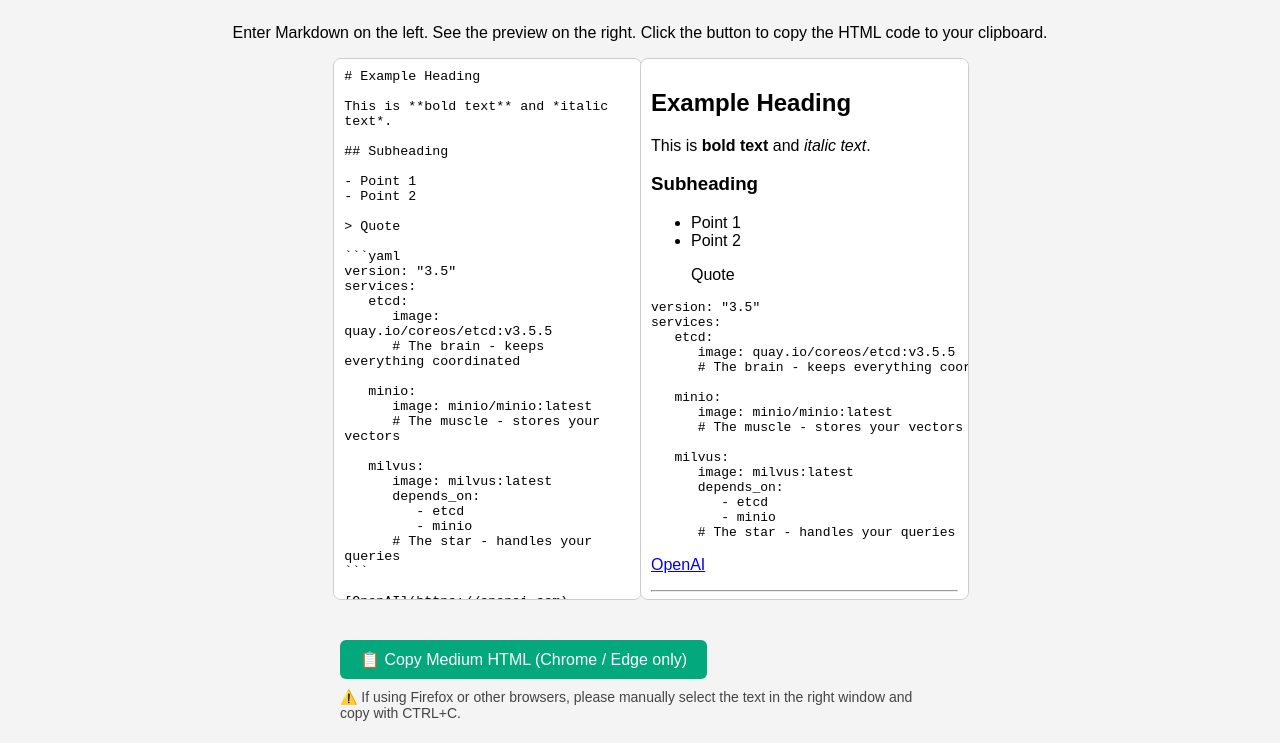
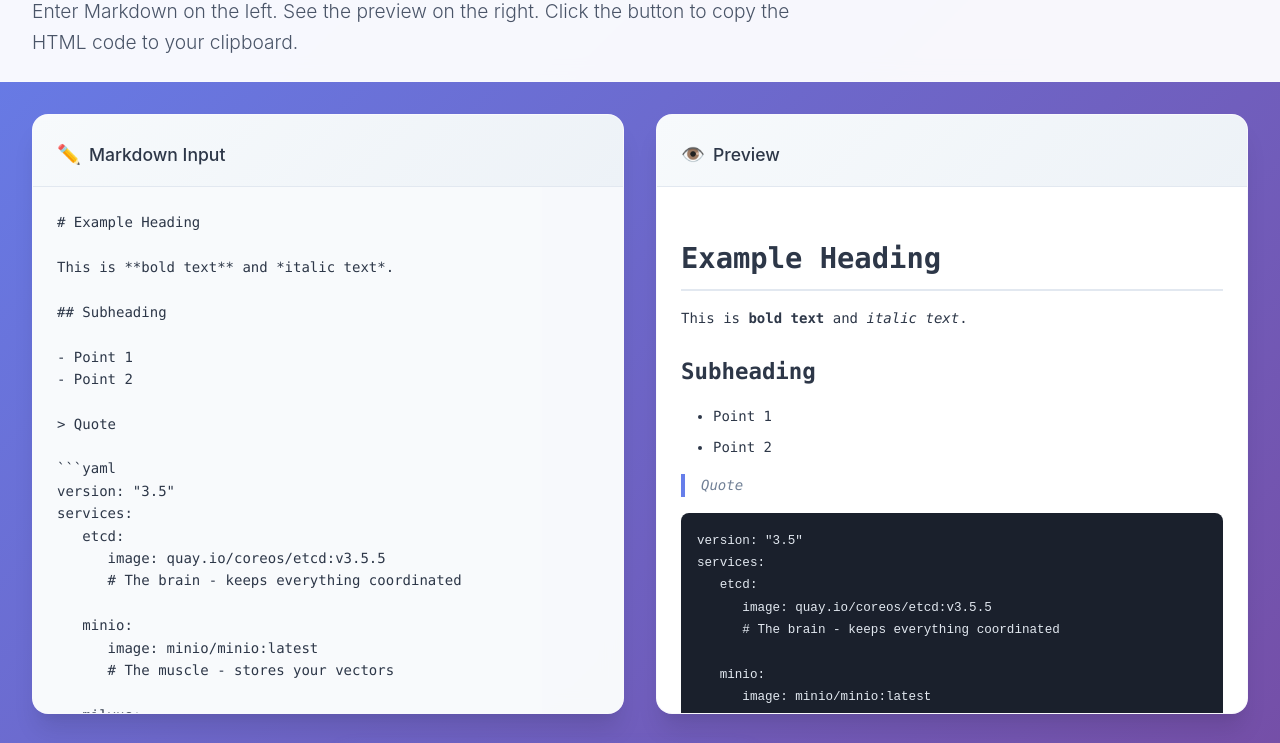
Before and after one commit to Rigel-Computer/markdown-to-medium-converter, a plain HTML site: page markdown-to-medium_EN.html in a window 1280 px wide. Shown: the part 100-843 px from the top of the page. Drawn offline with Linux system fonts and the light colour scheme.

Commit message:
Adjusted colors

```diff
--- a/markdown-to-medium_EN.html
+++ b/markdown-to-medium_EN.html
@@ -1,147 +1,373 @@
-<!-- 20.07.2025 21:18 | Button nur für macOS entfernt, Hinweis ergänzt -->
+<!-- saved from url=(0022)http://internet.e-mail -->
 <!DOCTYPE html>
 <html lang="en">
    <head>
       <meta charset="UTF-8" />
       <meta name="viewport" content="width=device-width, initial-scale=1.0" />
       <title>Markdown to Medium.com Converter</title>
+
       <style>
+         * {
+            margin: 0;
+            padding: 0;
+            box-sizing: border-box;
+         }
+
          body {
-            font-family: sans-serif;
-            background: #f4f4f4;
-            padding: 20px;
+            font-family: -apple-system, BlinkMacSystemFont, "Segoe UI", "Roboto",
+               "Oxygen", "Ubuntu", "Cantarell", "Fira Sans", "Droid Sans",
+               "Helvetica Neue", sans-serif;
+            background: linear-gradient(135deg, #667eea 0%, #764ba2 100%);
+            min-height: 100vh;
+            color: #2d3748;
+            line-height: 1.6;
+         }
+
+         .header {
+            background: rgba(255, 255, 255, 0.95);
+            backdrop-filter: blur(10px);
+            border-bottom: 1px solid rgba(255, 255, 255, 0.2);
+            padding: 1.5rem 2rem;
+            margin-bottom: 2rem;
+         }
+
+         .header h1 {
+            font-size: 2.5rem;
+            font-weight: 600;
+            color: #1a202c;
+            margin-bottom: 0.5rem;
+            background: linear-gradient(135deg, #667eea, #764ba2);
+            -webkit-background-clip: text;
+            -webkit-text-fill-color: transparent;
+            background-clip: text;
+         }
+
+         .header p {
+            font-size: 1.2rem;
+            color: #4a5568;
+            font-weight: 300;
+            max-width: 800px;
          }
 
          .container {
-            max-width: 1100px;
+            max-width: 1400px;
             margin: 0 auto;
+            padding: 0 2rem;
             display: flex;
             flex-direction: row;
-            gap: 20px;
+            gap: 2rem;
+            height: calc(100vh - 200px);
+         }
+
+         .pane {
+            flex: 1;
+            display: flex;
+            flex-direction: column;
+            background: rgba(255, 255, 255, 0.95);
+            backdrop-filter: blur(10px);
+            border-radius: 16px;
+            box-shadow: 0 20px 25px -5px rgba(0, 0, 0, 0.1),
+               0 10px 10px -5px rgba(0, 0, 0, 0.04);
+            border: 1px solid rgba(255, 255, 255, 0.2);
+            overflow: hidden;
+         }
+
+         .pane-header {
+            padding: 1.5rem 1.5rem 1rem;
+            border-bottom: 1px solid #e2e8f0;
+            background: linear-gradient(135deg, #f7fafc, #edf2f7);
+         }
+
+         .pane-header h3 {
+            font-size: 1.1rem;
+            font-weight: 500;
+            color: #2d3748;
+            display: flex;
+            align-items: center;
+            gap: 0.5rem;
+         }
+
+         .pane-header .icon {
+            font-size: 1.2rem;
          }
 
          textarea,
          .preview {
             flex: 1;
-            height: 65vh;
-            min-height: 300px;
-            max-height: 65vh;
-            min-height: 400px;
-            padding: 10px;
-            border-radius: 8px;
-            border: 1px solid #ccc;
-            background: white;
+            border: none;
+            outline: none;
+            padding: 1.5rem;
+            font-family: "SF Mono", "Monaco", "Inconsolata", "Roboto Mono",
+               "Source Code Pro", "Menlo", "Consolas", monospace;
+            font-size: 14px;
+            line-height: 1.6;
             resize: none;
+            background: transparent;
+            color: #2d3748;
+         }
+
+         textarea {
+            background: rgba(248, 250, 252, 0.8);
+         }
+
+         textarea::placeholder {
+            color: #a0aec0;
+            font-style: italic;
          }
 
          .preview {
             overflow-y: auto;
+            background: white;
          }
 
-         .pane {
-            width: 50%;
-            max-width: 50%;
-            flex: 1 1 0;
-            display: flex;
-            flex-direction: column;
+         .preview::-webkit-scrollbar {
+            width: 8px;
+         }
+
+         .preview::-webkit-scrollbar-track {
+            background: #f1f5f9;
+            border-radius: 4px;
+         }
+
+         .preview::-webkit-scrollbar-thumb {
+            background: #cbd5e0;
+            border-radius: 4px;
+         }
+
+         .preview::-webkit-scrollbar-thumb:hover {
+            background: #a0aec0;
          }
 
          .controls {
             display: flex;
             align-items: center;
-            gap: 20px;
-            margin-top: 20px;
+            justify-content: center;
+            gap: 2rem;
+            margin: 2rem 0;
+            padding: 0 2rem;
             flex-wrap: wrap;
          }
 
-         .hint {
-            font-size: 14px;
-            color: #444;
-            max-width: 600px;
+         button {
+            padding: 1rem 2rem;
+            font-size: 1rem;
+            font-weight: 500;
+            background: linear-gradient(135deg, #667eea, #764ba2);
+            color: white;
+            border: none;
+            border-radius: 12px;
+            cursor: pointer;
+            transition: all 0.3s ease;
+            box-shadow: 0 4px 15px rgba(102, 126, 234, 0.4);
+            font-family: -apple-system, BlinkMacSystemFont, "Segoe UI", "Roboto",
+               "Oxygen", "Ubuntu", "Cantarell", sans-serif;
          }
 
-         .centered {
-            display: flex;
-            flex-direction: column;
-            align-items: center;
+         button:hover {
+            transform: translateY(-2px);
+            box-shadow: 0 8px 25px rgba(102, 126, 234, 0.6);
          }
 
-         textarea,
-         .preview {
-            width: 100%;
-            height: 600px;
-            padding: 10px;
-            border-radius: 8px;
-            border: 1px solid #ccc;
-            background: white;
-         }
-         .preview {
-            overflow-y: auto;
-         }
-         button {
-            margin-top: 20px;
-            padding: 10px 20px;
-            font-size: 16px;
-            background: #03a87c;
-            color: white;
-            border: none;
-            border-radius: 6px;
-            cursor: pointer;
+         button:active {
+            transform: translateY(0);
          }
 
-         .mac .only-non-mac { display: none !important; }
-         .non-mac .only-mac { display: none !important; }
+         .hint {
+            font-size: 0.95rem;
+            color: #718096;
+            max-width: 600px;
+            text-align: center;
+            background: rgba(255, 255, 255, 0.9);
+            padding: 1rem 1.5rem;
+            border-radius: 8px;
+            border-left: 4px solid #667eea;
+         }
 
+         .mac .only-non-mac {
+            display: none !important;
+         }
+         .non-mac .only-mac {
+            display: none !important;
+         }
+
+         /* Responsive Design */
+         @media (max-width: 1024px) {
+            .container {
+               flex-direction: column;
+               height: auto;
+            }
+
+            .pane {
+               min-height: 400px;
+            }
+
+            .header h1 {
+               font-size: 2rem;
+            }
+
+            .header p {
+               font-size: 1.1rem;
+            }
+         }
+
+         @media (max-width: 768px) {
+            .header {
+               padding: 1rem;
+            }
+
+            .container {
+               padding: 0 1rem;
+            }
+
+            .controls {
+               padding: 0 1rem;
+            }
+         }
+
+         /* Preview Styling */
+         .preview h2,
+         .preview h3,
+         .preview h4 {
+            color: #2d3748;
+            margin: 1.5rem 0 1rem;
+            font-weight: 600;
+         }
+
+         .preview h2 {
+            font-size: 1.8rem;
+            border-bottom: 2px solid #e2e8f0;
+            padding-bottom: 0.5rem;
+         }
+
+         .preview h3 {
+            font-size: 1.4rem;
+         }
+
+         .preview h4 {
+            font-size: 1.2rem;
+         }
+
+         .preview p {
+            margin: 1rem 0;
+            color: #4a5568;
+         }
+
+         .preview code {
+            background: #f7fafc;
+            padding: 0.2rem 0.4rem;
+            border-radius: 4px;
+            font-family: "JetBrains Mono", monospace;
+            font-size: 0.9em;
+            color: #e53e3e;
+         }
+
+         .preview pre {
+            background: #1a202c;
+            color: #e2e8f0;
+            padding: 1rem;
+            border-radius: 8px;
+            overflow-x: auto;
+            margin: 1rem 0;
+         }
+
+         .preview pre code {
+            background: none;
+            color: inherit;
+            padding: 0;
+         }
+
+         .preview blockquote {
+            border-left: 4px solid #667eea;
+            padding-left: 1rem;
+            margin: 1rem 0;
+            color: #718096;
+            font-style: italic;
+         }
+
+         .preview ul,
+         .preview ol {
+            margin: 1rem 0;
+            padding-left: 2rem;
+         }
+
+         .preview li {
+            margin: 0.5rem 0;
+         }
+
+         .preview a {
+            color: #667eea;
+            text-decoration: none;
+            font-weight: 500;
+         }
+
+         .preview a:hover {
+            text-decoration: underline;
+         }
+
+         .preview hr {
+            border: none;
+            height: 2px;
+            background: linear-gradient(135deg, #667eea, #764ba2);
+            margin: 2rem 0;
+            border-radius: 1px;
+         }
       </style>
    </head>
    <body>
-
       <script>
          document.documentElement.classList.add(
-         navigator.platform.toUpperCase().indexOf("MAC") >= 0 ? "mac" : "non-mac"
+            navigator.platform.toUpperCase().indexOf("MAC") >= 0
+               ? "mac"
+               : "non-mac"
          );
       </script>
 
-
-
-
-      <div class="centered">
+      <div class="header">
          <h1>Markdown → Medium.com HTML</h1>
          <p>
             Enter Markdown on the left. See the preview on the right. Click the
             button to copy the HTML code to your clipboard.
          </p>
+      </div>
+
       <div class="container">
-            <div class="pane"><textarea id="markdown-input"></textarea></div>
          <div class="pane">
+            <div class="pane-header">
+               <h3><span class="icon">✏️</span> Markdown Input</h3>
+            </div>
+            <textarea id="markdown-input"></textarea>
+         </div>
+
+         <div class="pane">
+            <div class="pane-header">
+               <h3><span class="icon">👁️</span> Preview</h3>
+            </div>
             <div id="preview" class="preview">
                <em>Preview will appear here...</em>
             </div>
          </div>
       </div>
 
-
-
       <div class="controls">
          <div class="only-non-mac">
-      <button id="copy-btn">📋 Copy Medium HTML (Chrome / Edge only)</button>
-      <div id="debug-msg" style="font-size: 13px; color: #666; margin-top: 10px"></div>
+            <button id="copy-btn">
+               📋 Copy Medium HTML (Chrome / Edge only)
+            </button>
+            <div
+               id="debug-msg"
+               style="font-size: 13px; color: #666; margin-top: 10px"
+            ></div>
             <div class="hint">
-         ⚠️ If using Firefox or other browsers, please manually select the text in the right window and copy with CTRL+C.
+               ⚠️ If using Firefox or other browsers, please manually select the
+               text in the right window and copy with CTRL+C.
             </div>
          </div>
          <div class="only-mac hint">
-      Just select the content in the right preview panel and copy it with CMD+C – then paste it into Medium.
+            Just select the content in the right preview panel and copy it with
+            CMD+C – then paste it into Medium.
          </div>
       </div>
 
-</div>
-   <div class="only-mac hint" style="display:none;">
-      Just select the content on the right and paste it into Medium.
-   </div>
-</div>
-</div>
-      </div>
       <script>
          function markdownToMediumHTML(markdown) {
             let html = markdown;
@@ -357,5 +583,3 @@ services:
       </script>
    </body>
 </html>
-
-<!-- 20.07.2025 21:18 | Button nur für macOS entfernt, Hinweis ergänzt -->
```
Lines whose indentation alone changed are shown as unchanged.
